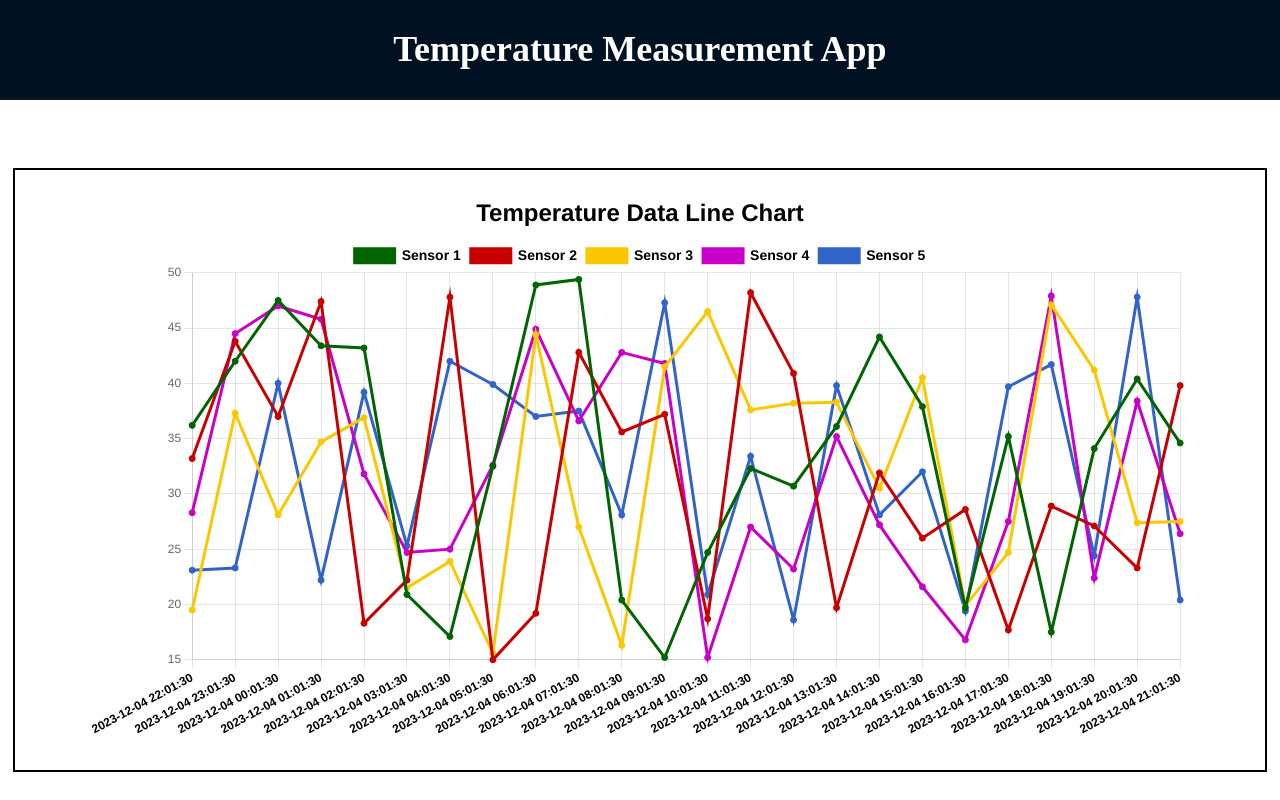
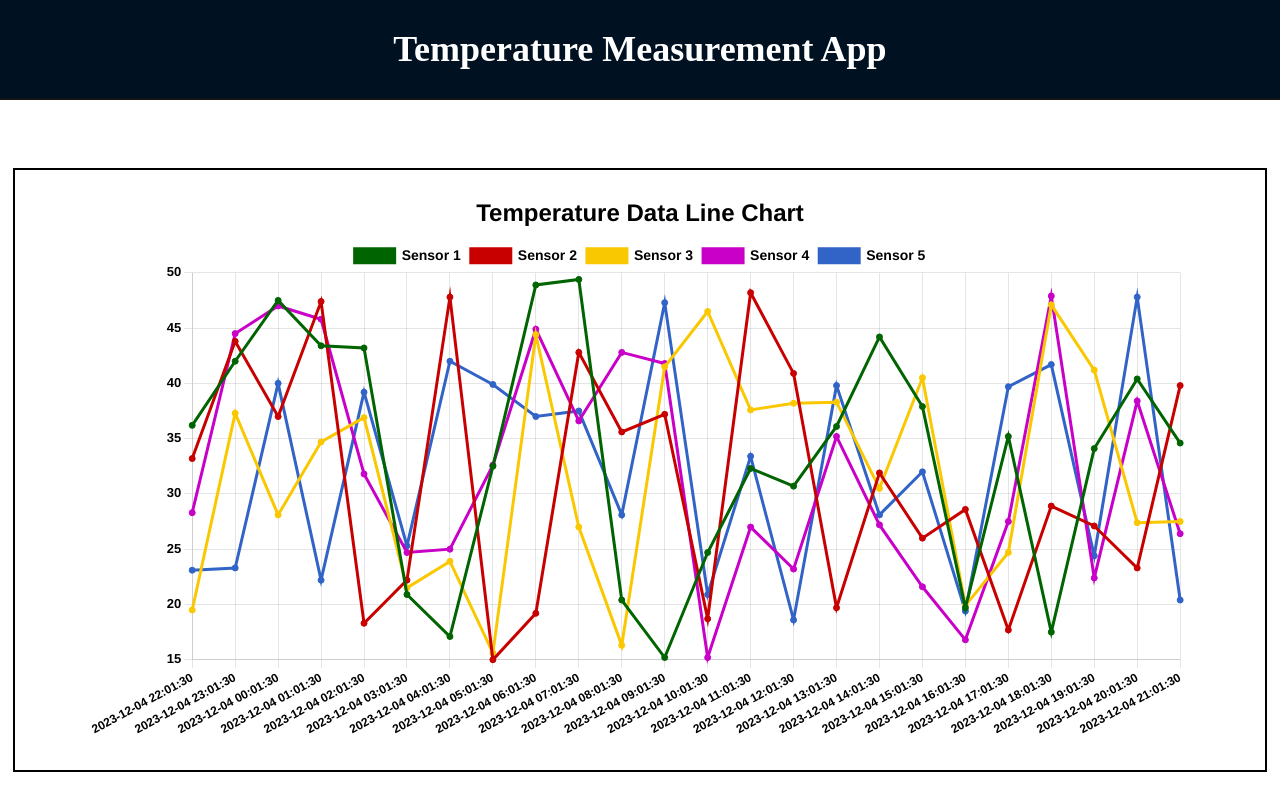
Before and after one commit to Guseks/HomeApp, a React (Vite) app in the folder home-app-frontend/: page / in a window 1280 px wide. Shown: the top 800 px of the page. Built offline with nearby package versions, Linux system fonts and the light colour scheme.

Commit message:
y-axis styling in plot

```diff
--- a/home-app-frontend/src/components/PlotCard/PlotCard.tsx
+++ b/home-app-frontend/src/components/PlotCard/PlotCard.tsx
@@ -60,6 +60,15 @@ const PlotCard = ({ timeData, temperatureData }: PlotCardProps) => {
           },
         },
       },
+      y: {
+        ticks: {
+          color: "black",
+          font: {
+            size: 13,
+            weight: 600,
+          },
+        },
+      },
     },
   };
 
```
